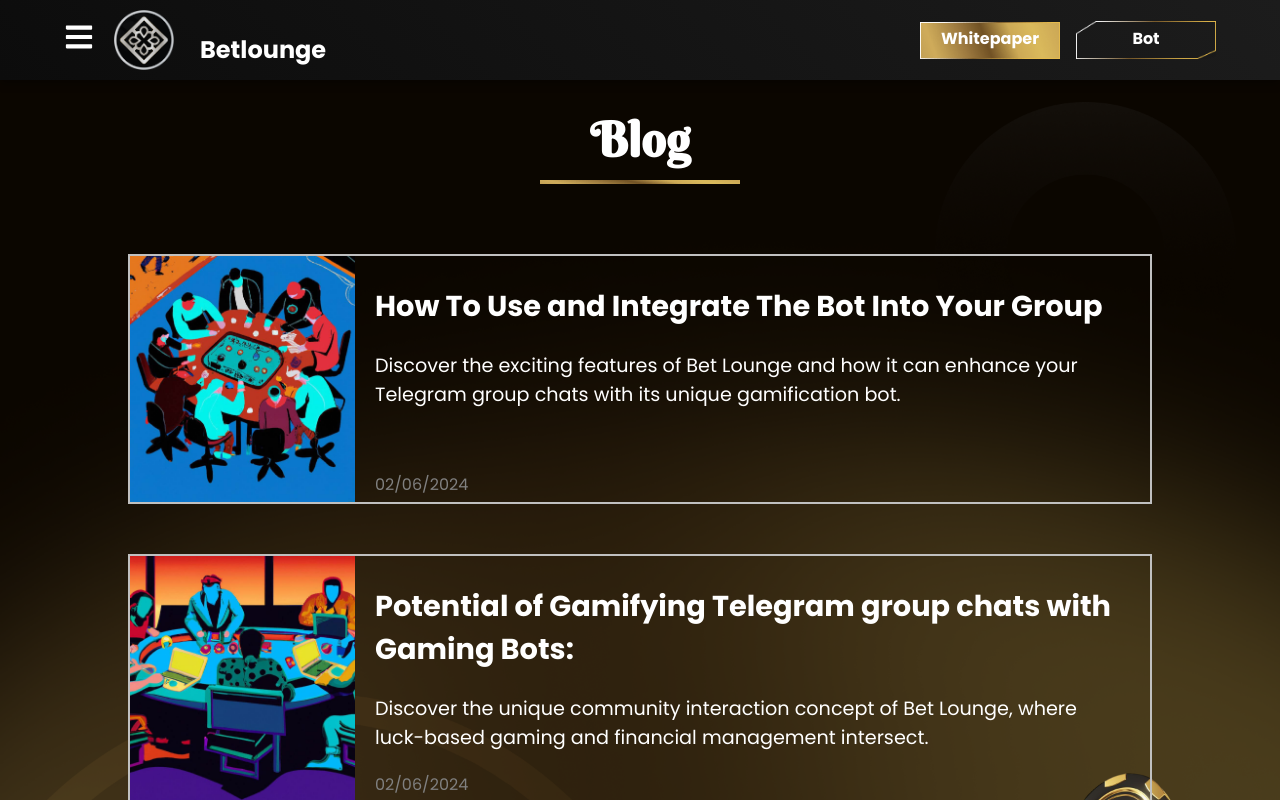
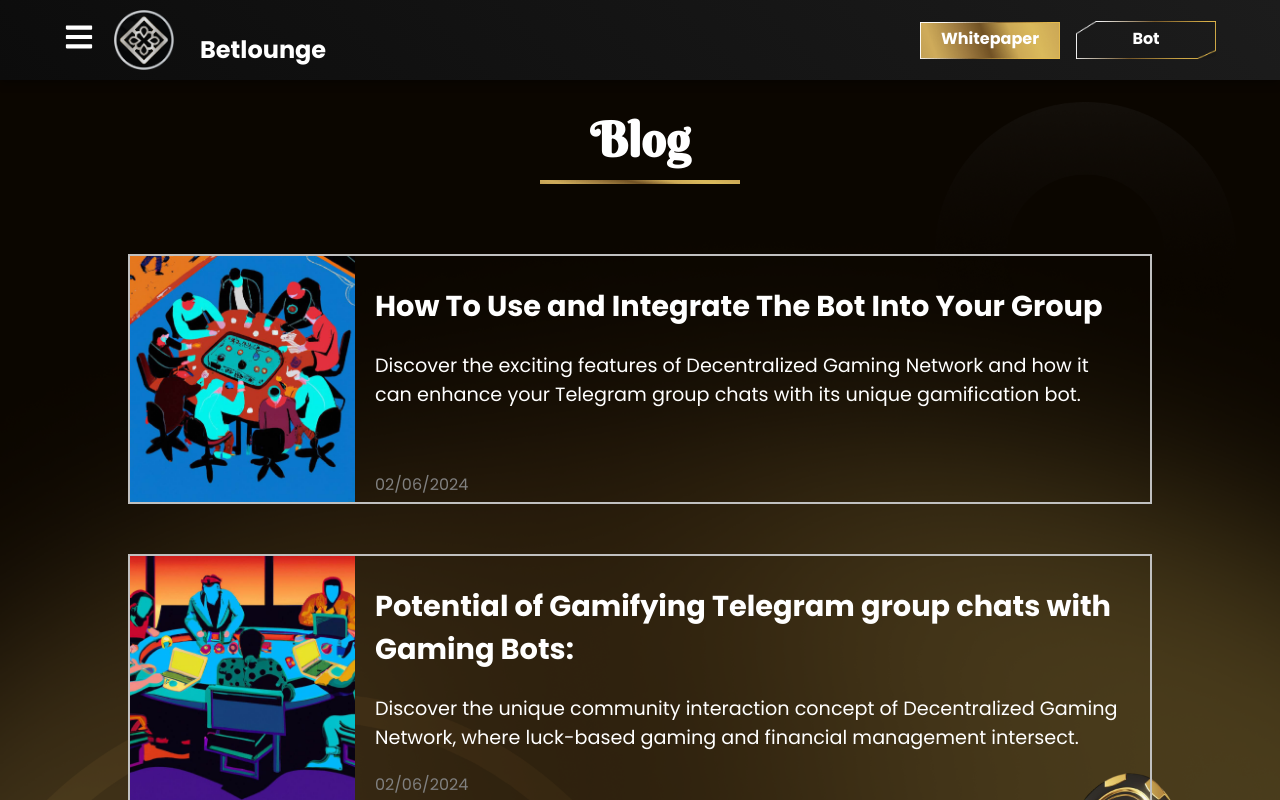
Before and after one commit to ArsalanDev98/DGN, a React (Vite) app: page /blog in a window 1280 px wide. Built offline with nearby package versions, Linux system fonts and the light colour scheme.

Commit message:
Changed bet lounge to Decentralized Gaming Network

```diff
--- a/src/components/AboutUs/AboutUs.tsx
+++ b/src/components/AboutUs/AboutUs.tsx
@@ -11,7 +11,7 @@
                         <img src='/assets/PNG/ROADMAP/Images/highlight.png' />
                     </div>
                     <p>
-                    Bet Lounge is a unique community interaction concept that gamifies Telegram group chats through a custom gaming bot. We merge luck-based gaming and financial management in a private social setting, fostering community building and excitement during live events. Bet Lounge allows you and your group to support different sports teams and athletes, create custom pools, escrow, host tournaments and much more at your fingertips.
+                    Decentralized Gaming Network is a unique community interaction concept that gamifies Telegram group chats through a custom gaming bot. We merge luck-based gaming and financial management in a private social setting, fostering community building and excitement during live events. Decentralized Gaming Network allows you and your group to support different sports teams and athletes, create custom pools, escrow, host tournaments and much more at your fingertips.
                     </p>
                 </div>
             </div>
--- a/src/components/BetLounge/BetLounge.tsx
+++ b/src/components/BetLounge/BetLounge.tsx
@@ -8,8 +8,8 @@
             <div className={styles.container}>
                 <div>
                     <div className={styles.title}>
-                        <h1>Bet</h1>
-                        <h1 className={styles.special_h1}>Lounge</h1>
+                        <h1>Decentralized</h1>
+                        <h1 className={styles.special_h1}>Gaming Network</h1>
                     </div>
                     <p className={styles.paragraph}>
                         The Ultimate Community Matchmaking And Gaming Experience.<br />
--- a/src/components/Blog/Blog.tsx
+++ b/src/components/Blog/Blog.tsx
@@ -16,7 +16,7 @@
             <img src={pic1} alt="How To Use and Integrate The Bot Into Your Group" className={styles.cardImage} />
             <div className={styles.cardContent}>
               <h3>How To Use and Integrate The Bot Into Your Group</h3>
-              <p>Discover the exciting features of Bet Lounge and how it can enhance your Telegram group chats with its unique gamification and betting bot.</p>
+              <p>Discover the exciting features of Decentralized Gaming Network and how it can enhance your Telegram group chats with its unique gamification and betting bot.</p>
               <p className={styles.date}>02/06/2024</p>
               <a href="/blog" className={styles.readMore}>Read More</a>
             </div>
@@ -25,7 +25,7 @@
             <img src={pic2} alt="Potential of Gamifying Telegram Group Chats with Betting Bots" className={styles.cardImage} />
             <div className={styles.cardContent}>
               <h3>Potential of Gamifying Telegram Group Chats with Betting Bots</h3>
-              <p>Discover the unique community interaction concept of Bet Lounge, where gambling, gaming, and financial management.</p>
+              <p>Discover the unique community interaction concept of Decentralized Gaming Network, where gambling, gaming, and financial management.</p>
               <p className={styles.date}>02/06/2024</p>
               <a href="/blog" className={styles.readMore}>Read More</a>
             </div>
--- a/src/components/BlogWide/BlogWide.tsx
+++ b/src/components/BlogWide/BlogWide.tsx
@@ -17,7 +17,7 @@
               <div className={styles.cardText}>
                 <h2>How To Use and Integrate The Bot Into Your Group</h2>
                 <p>
-                  Discover the exciting features of Bet Lounge and how it can enhance your Telegram group chats with its unique gamification bot.
+                  Discover the exciting features of Decentralized Gaming Network and how it can enhance your Telegram group chats with its unique gamification bot.
                 </p>
               </div>
               <div className={styles.cardDate}>02/06/2024</div>
@@ -29,7 +29,7 @@
               <div className={styles.cardText}>
                 <h2>Potential of Gamifying Telegram group chats with Gaming Bots:</h2>
                 <p>
-                  Discover the unique community interaction concept of Bet Lounge, where luck-based gaming and financial management intersect.
+                  Discover the unique community interaction concept of Decentralized Gaming Network, where luck-based gaming and financial management intersect.
                 </p>
               </div>
               <div className={styles.cardDate}>02/06/2024</div>
--- a/src/components/Community/Community.tsx
+++ b/src/components/Community/Community.tsx
@@ -14,7 +14,7 @@
             <h2>Join Our Community</h2>
             <img src={highlightImage} alt="highlight" className={styles.highlightImage} />
             <p>
-              Discover the exciting features of Bet Lounge and how it can enhance your Telegram group chats with its unique gamification match bot.
+              Discover the exciting features of Decentralized Gaming Network and how it can enhance your Telegram group chats with its unique gamification match bot.
             </p>
           </div>
           <div className={styles.iconsContent}>
--- a/src/components/Faq/Faq.tsx
+++ b/src/components/Faq/Faq.tsx
@@ -21,7 +21,7 @@
   },
   {
     question: "Do I have to pay a fee for every transaction?",
-    answer: "No! We set up the system so you can input very small amounts without any fee. The only fees you will pay for are deposits and withdrawals. All matches within the Bet Lounge ecosystem all happen on a testnet. This is possible because of the fully P2P nature.",
+    answer: "No! We set up the system so you can input very small amounts without any fee. The only fees you will pay for are deposits and withdrawals. All matches within the Decentralized Gaming Network ecosystem all happen on a testnet. This is possible because of the fully P2P nature.",
   }
 ];
 
--- a/src/components/Newsletter/Newsletter.tsx
+++ b/src/components/Newsletter/Newsletter.tsx
@@ -8,7 +8,7 @@
         <div className={styles.newsletterContent}>
           <div className={styles.newsletterLeft}>
             <h2>Join Our Newsletter! <span role="img" aria-label="waving hand">👋</span></h2>
-            <p>Enjoying the bot? Stay updated with the latest news and updates for Bet Lounge.</p>
+            <p>Enjoying the bot? Stay updated with the latest news and updates for Decentralized Gaming Network.</p>
             <form className={styles.subscribeForm}>
               <input name="email" autoComplete="off" type="email" placeholder="Enter your email address" className={styles.emailInput} />
               <button type="submit" className={styles.subscribeButton}>Subscribe</button>
--- a/src/components/Roadmap/Roadmap.tsx
+++ b/src/components/Roadmap/Roadmap.tsx
@@ -8,7 +8,7 @@
   return (
     <section className={styles.roadmapSection}>
       <div className={styles.roadmapContainer}>
-        <h1 className={styles.roadmapHeader}>Bet Lounge Roadmap</h1>
+        <h1 className={styles.roadmapHeader}>Decentralized Gaming Network Roadmap</h1>
         <img src={highlightImage} alt="highlight" className={styles.highlightImage} />
         <img src={roadmapImage} alt="roadmap" className={styles.roadmapImage} />
       </div>
```
